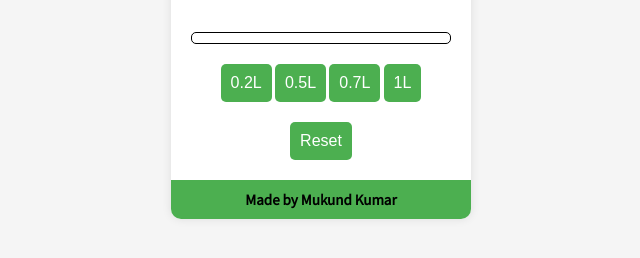
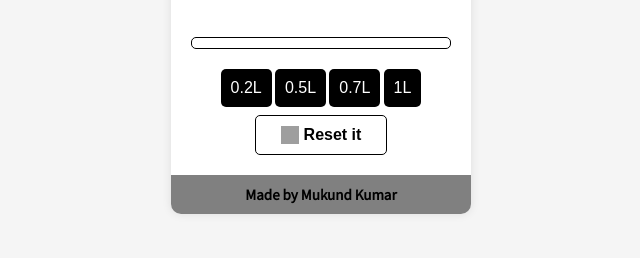
Before and after one commit to MukundX/water, a plain HTML site: page index.html in a window 1280 px wide. Shown: the part 394-652 px from the top of the page, without its empty margins (319-959 px from the left). Drawn offline with nearby package versions, Linux system fonts and the light colour scheme; grey boxes are pictures that could not be loaded.

Commit message:
Update index.html

```diff
--- a/index.html
+++ b/index.html
@@ -38,8 +38,8 @@
         }
 
         .footer {
-            background-color: #4CAF50;
-            color: #fff;
+            background-color: gray;
+            color: black;
             padding: 10px;
             display: flex;
             justify-content: center;
@@ -56,7 +56,7 @@
         }
 
         button {
-            background-color: #4CAF50;
+            background-color: black;
             color: #fff;
             padding: 10px;
             margin-top: 20px;
@@ -97,6 +97,27 @@
             border: 01px solid black;
             border-radius: 9px;
         }
+        .reset-button {
+            background-color: white;
+            color: black;
+            padding: 0px 25px;
+            margin-top: 20px;
+            cursor: pointer;
+            border: none;
+            border-radius: 5px;
+            font-size: 16px;
+            font-weight: 900;
+            display: flex;
+            border: 01px solid black;
+            align-items: center;
+            justify-content: center;
+            margin: 08px auto 0px auto;
+        }
+
+        .reset-button img {
+            width: 18px;
+            height: 18px; /* Adjust the height of the image as needed */
+        }
     </style>
 </head>
 
@@ -119,11 +140,14 @@
             <button onclick="drinkWater(0.5)">0.5L</button>
             <button onclick="drinkWater(0.7)">0.7L</button>
             <button onclick="drinkWater(1)">1L</button>
-            <button onclick="resetWater()">Reset</button>
+            <button onclick="resetWater()" class="reset-button">
+    <img src="https://www.svgrepo.com/show/501336/reset.svg" alt="Reset Image" style="margin-right: 5px;"> Reset it
+</button>
+
 
         </div>
         <div class="footer">
-            <span style="font-size: 15px; font-weight: bold; color:black;">Made by Mukund Kumar</span>
+            <span style="font-size: 15px; font-weight: bold;;">Made by Mukund Kumar</span>
         </div>
     </div>
 
@@ -169,7 +193,7 @@
         function celebrate() {
             document.getElementById('celebration').textContent = 'Wow! Congratulations!';
             document.getElementById('celebration').style.display = 'block';
-            setTimeout(hideCelebration, 4000);
+            setTimeout(hideCelebration, 3000);
         }
 
         function hideCelebration() {
```
